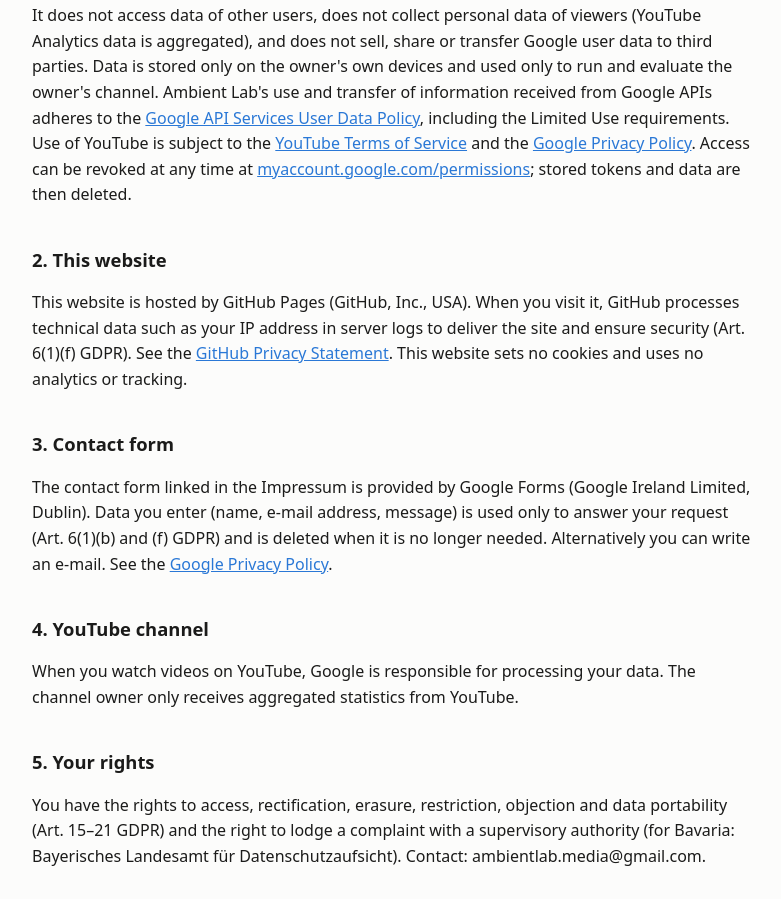
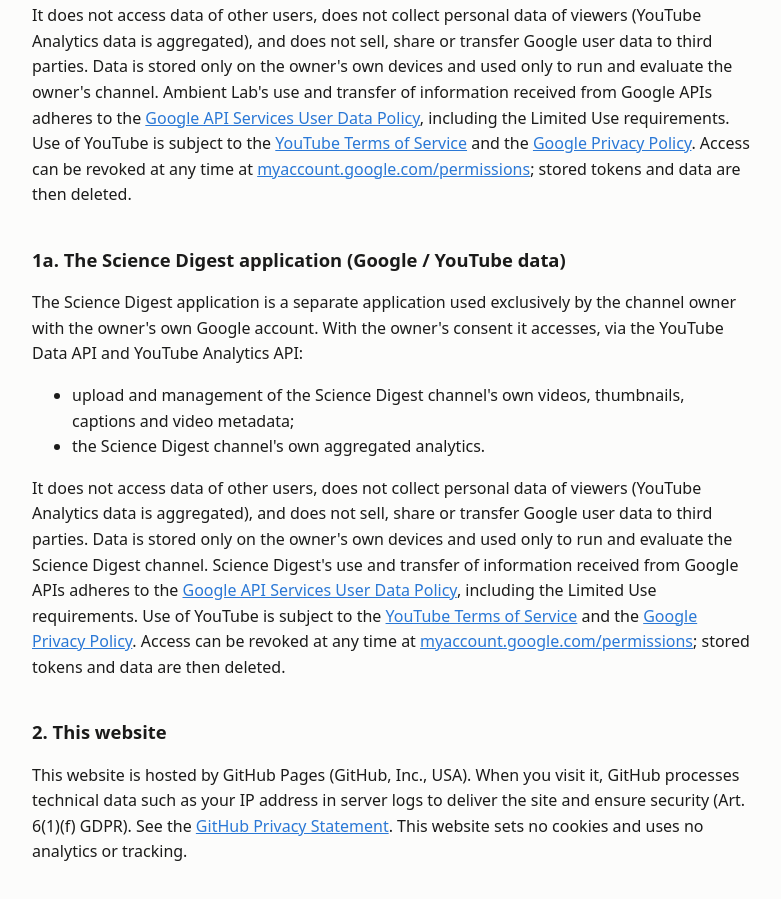
Before and after one commit to ambientlabmedia-hash/ambientlabmedia-hash.github.io, a plain HTML site: page privacy.html in a window 1280 px wide. Shown: the part 383-1282 px from the top of the page, without its empty margins (248-1029 px from the left). Drawn offline with Linux system fonts and the light colour scheme.

Commit message:
Impressum/privacy: cover the science channel

```diff
--- a/privacy.html
+++ b/privacy.html
@@ -1,7 +1,7 @@
 <!doctype html><html lang="en"><head><meta charset="utf-8"><meta name="viewport" content="width=device-width,initial-scale=1">
 <title>Privacy policy – Ambient Lab</title><link rel="stylesheet" href="style.css"></head><body><main>
 <h1>Privacy policy / Datenschutzerklärung</h1>
-<p class="muted">Last updated: 2026-10-19. Controller (Verantwortlicher): see <a href="impressum.html">Impressum</a>.</p>
+<p class="muted">Last updated: 2026-11-13. Controller (Verantwortlicher): see <a href="impressum.html">Impressum</a>.</p>
 
 <h2>1. The Ambient Lab application (Google / YouTube data)</h2>
 <p>The Ambient Lab application is used exclusively by the channel owner with the owner's own Google account.
@@ -14,6 +14,24 @@ With the owner's consent it accesses, via the YouTube Data API, YouTube Analytic
 aggregated), and does not sell, share or transfer Google user data to third parties. Data is stored only on
 the owner's own devices and used only to run and evaluate the owner's channel. Ambient Lab's use and transfer
 of information received from Google APIs adheres to the
+<a href="https://developers.google.com/terms/api-services-user-data-policy">Google API Services User Data Policy</a>,
+including the Limited Use requirements. Use of YouTube is subject to the
+<a href="https://www.youtube.com/t/terms">YouTube Terms of Service</a> and the
+<a href="https://policies.google.com/privacy">Google Privacy Policy</a>. Access can be revoked at any time at
+<a href="https://myaccount.google.com/permissions">myaccount.google.com/permissions</a>; stored tokens and data
+are then deleted.</p>
+
+<h2>1a. The Science Digest application (Google / YouTube data)</h2>
+<p>The Science Digest application is a separate application used exclusively by the channel owner with the owner's
+own Google account. With the owner's consent it accesses, via the YouTube Data API and YouTube Analytics API:</p>
+<ul>
+<li>upload and management of the Science Digest channel's own videos, thumbnails, captions and video metadata;</li>
+<li>the Science Digest channel's own aggregated analytics.</li>
+</ul>
+<p>It does not access data of other users, does not collect personal data of viewers (YouTube Analytics data is
+aggregated), and does not sell, share or transfer Google user data to third parties. Data is stored only on
+the owner's own devices and used only to run and evaluate the Science Digest channel. Science Digest's use and
+transfer of information received from Google APIs adheres to the
 <a href="https://developers.google.com/terms/api-services-user-data-policy">Google API Services User Data Policy</a>,
 including the Limited Use requirements. Use of YouTube is subject to the
 <a href="https://www.youtube.com/t/terms">YouTube Terms of Service</a> and the
@@ -34,7 +52,7 @@ deleted when it is no longer needed. Alternatively you can write an e-mail. See
 <a href="https://policies.google.com/privacy">Google Privacy Policy</a>.</p>
 
 <h2>4. YouTube channel</h2>
-<p>When you watch videos on YouTube, Google is responsible for processing your data. The channel owner only
+<p>When you watch videos on YouTube, Google is responsible for processing your data. The owner of the channels Ambient Lab and Science Digest only
 receives aggregated statistics from YouTube.</p>
 
 <h2>5. Your rights</h2>
```
